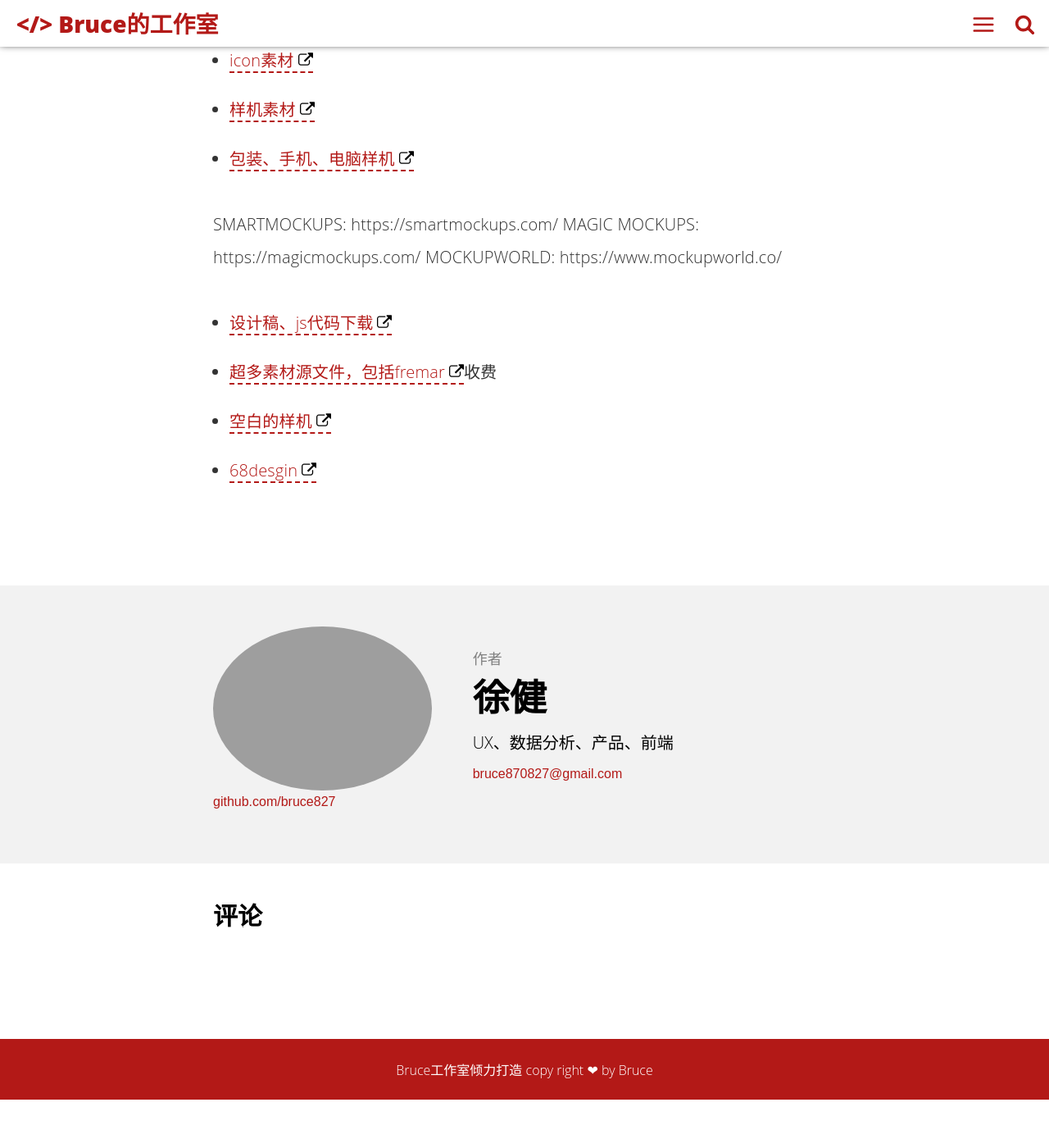
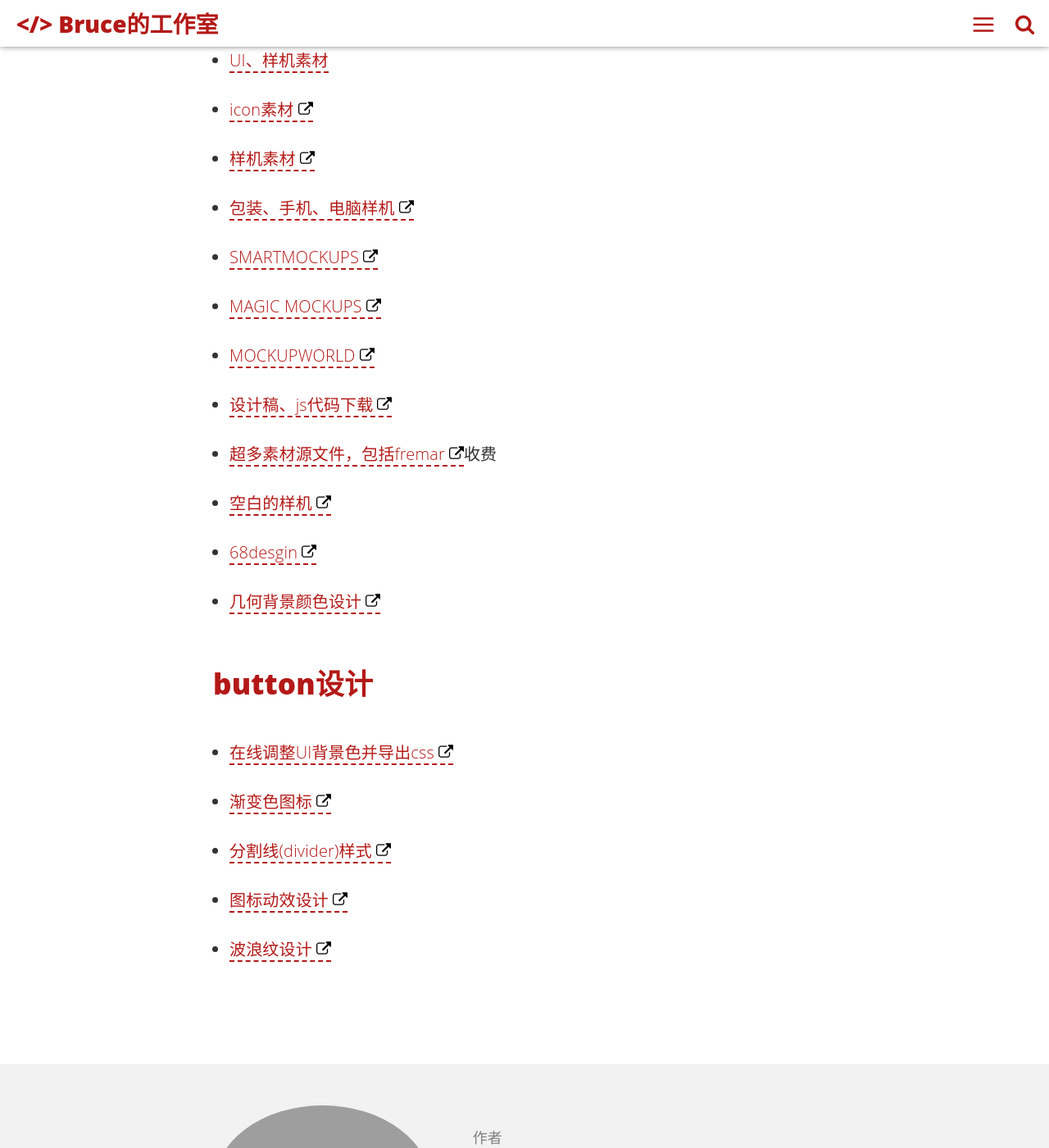
Before and after one commit to bruce827/portfolio, a Jekyll site: the page built from _posts/2018-05-08-UX-fav.md, in a window 1280 px wide and 1400 px high, scrolled down 9602 px. Shown: the whole window at 82% size. Built offline with Jekyll 4.4.1, drawn with Linux system fonts in a browser that asks for light colours; comment, search, counter and statistics services are not loaded; before the commit the page ends 10943 px from its top, so only the background shows below that.

Commit message:
Update 2018-05-08-UX-fav.md
更新UI设计网站收藏

```diff
--- a/_posts/2018-05-08-UX-fav.md
+++ b/_posts/2018-05-08-UX-fav.md
@@ -124,11 +125,10 @@
 - [panzoid](https://panzoid.com)片头动画模板
 - [airDroid](https://www.airdroid.com/zh-cn/)录屏网站
 - [cg资源网](https://www.cgown.com)
+
 ## 音频素材
 - [ccmixter](http://ccmixter.org/)
 - [爱给网](http://www.aigei.com)
-
-
 
 ## 网站设计
 - [doooor](http://www.doooor.com/)
@@ -136,11 +136,18 @@
 - [icon素材](https://uispace.net/)
 - [样机素材](https://psddd.co)
 - [包装、手机、电脑样机](https://magicmockups.com)
-
-SMARTMOCKUPS: https://smartmockups.com/
-MAGIC MOCKUPS: https://magicmockups.com/
-MOCKUPWORLD: https://www.mockupworld.co/
+- [SMARTMOCKUPS](https://smartmockups.com/)
+- [MAGIC MOCKUPS](https://magicmockups.com/)
+- [MOCKUPWORLD](https://www.mockupworld.co/)
 - [设计稿、js代码下载](https://freebiesbug.com)
 - [超多素材源文件，包括fremar](https://www.uplabs.com/posts/tool/figma)收费
 - [空白的样机](https://themockup.club/)
 - [68desgin](http://www.68design.net/)
+- [几何背景颜色设计](https://bansal.io/pattern-css#hero)
+
+## button设计
+- [在线调整UI背景色并导出css](https://neumorphism.io/#e0e0e0)
+- [渐变色图标](https://www.iconshock.com/svg-icons/)
+- [分割线(divider)样式](https://www.shapedivider.app/)
+- [图标动效设计](https://animista.net/play/basic/rotate-scale)
+- [波浪纹设计](https://svgwave.in/)
```
Also changed, not shown: other parts of _posts/2018-05-08-UX-fav.md (+2 -1 lines).
